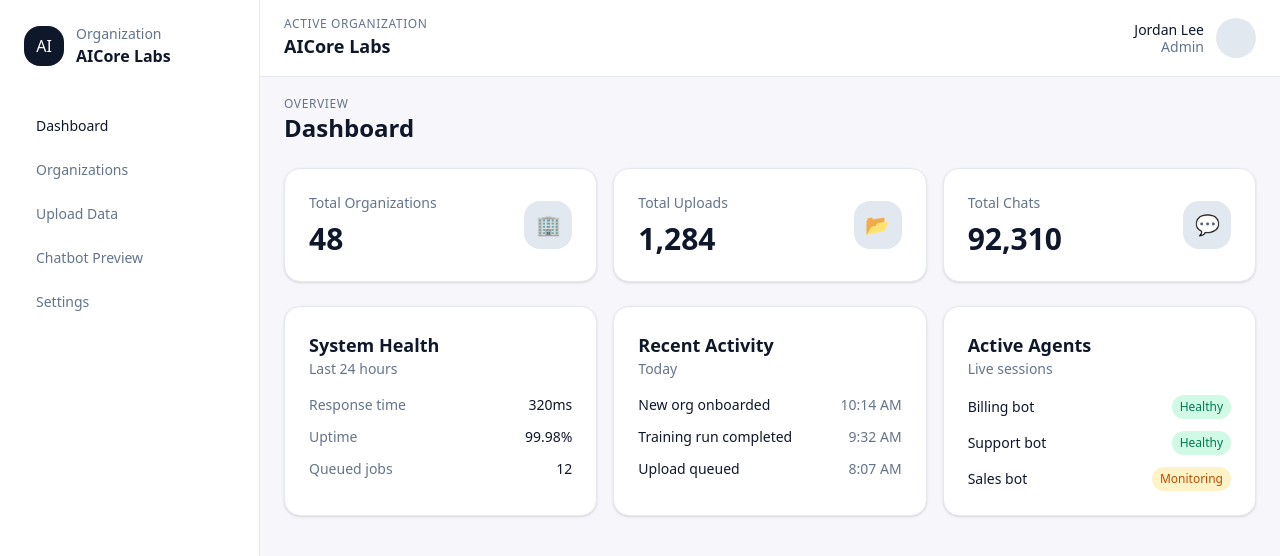
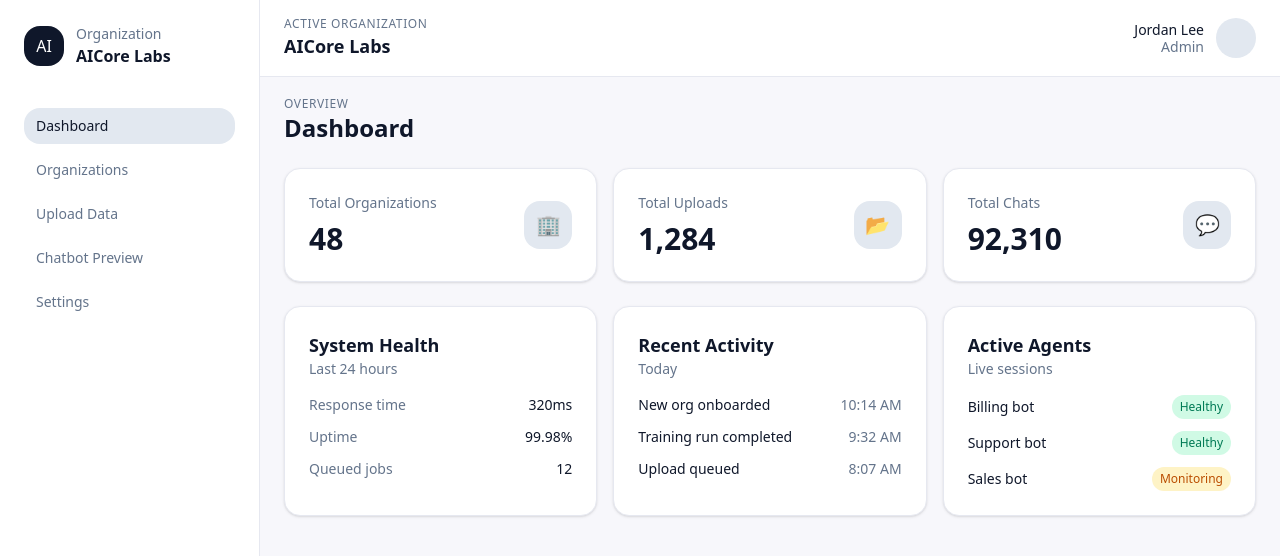
Before and after one commit to tvkiranm/botx, a Next.js app: page / in a window 1280 px wide. Shown: the top 556 px of the page. Built offline with nearby package versions, Linux system fonts and the light colour scheme.

Commit message:
Side bar update

```diff
--- a/app/layout.tsx
+++ b/app/layout.tsx
@@ -1,7 +1,7 @@
 import type { Metadata } from "next";
-import Link from "next/link";
 import { Geist, Geist_Mono } from "next/font/google";
 import "./globals.css";
+import Sidebar from "@/components/sidebar";
 
 const geistSans = Geist({
   variable: "--font-geist-sans",
@@ -29,34 +29,7 @@ export default function RootLayout({
         className={`${geistSans.variable} ${geistMono.variable} antialiased`}
       >
         <div className="min-h-screen bg-[var(--background)]">
-          <aside className="fixed left-0 top-0 hidden h-screen w-[260px] border-r border-[var(--card-border)] bg-[var(--card)] lg:flex lg:flex-col lg:gap-6 lg:px-6 lg:py-6">
-            <div className="flex items-center gap-3">
-              <div className="flex h-10 w-10 items-center justify-center rounded-2xl bg-[var(--primary)] text-[var(--primary-foreground)]">
-                AI
-              </div>
-              <div className="leading-tight">
-                <p className="text-sm text-[var(--muted)]">Organization</p>
-                <p className="text-base font-semibold">AICore Labs</p>
-              </div>
-            </div>
-            <nav className="mt-4 flex flex-col gap-2 text-sm">
-              <Link className="rounded-2xl px-3 py-2 font-medium text-[var(--foreground)] hover:bg-[var(--accent)]" href="/">
-                Dashboard
-              </Link>
-              <Link className="rounded-2xl px-3 py-2 font-medium text-[var(--muted)] hover:bg-[var(--accent)]" href="/organizations">
-                Organizations
-              </Link>
-              <Link className="rounded-2xl px-3 py-2 font-medium text-[var(--muted)] hover:bg-[var(--accent)]" href="/upload">
-                Upload Data
-              </Link>
-              <Link className="rounded-2xl px-3 py-2 font-medium text-[var(--muted)] hover:bg-[var(--accent)]" href="/preview">
-                Chatbot Preview
-              </Link>
-              <Link className="rounded-2xl px-3 py-2 font-medium text-[var(--muted)] hover:bg-[var(--accent)]" href="/settings">
-                Settings
-              </Link>
-            </nav>
-          </aside>
+          <Sidebar />
 
           <div className="flex min-h-screen flex-col lg:pl-[260px]">
             <header className="fixed left-0 right-0 top-0 z-10 flex items-center justify-between border-b border-[var(--card-border)] bg-[var(--card)] px-6 py-4 lg:left-[260px]">
--- a/app/organizations/page.tsx
+++ b/app/organizations/page.tsx
@@ -143,6 +143,7 @@ export default function OrganizationsPage() {
       setOrganizations((prev) => [newOrg, ...prev]);
       setGeneratedKey(newOrg.apiKey);
       setOrgName("");
+      setIsModalOpen(false);
     } catch (err) {
       setError(err instanceof Error ? err.message : "Something went wrong.");
     } finally {
--- /dev/null
+++ b/components/sidebar.tsx
@@ -0,0 +1,52 @@
+"use client";
+
+import Link from "next/link";
+import { usePathname } from "next/navigation";
+
+const navItems = [
+  { href: "/", label: "Dashboard" },
+  { href: "/organizations", label: "Organizations" },
+  { href: "/upload", label: "Upload Data" },
+  { href: "/preview", label: "Chatbot Preview" },
+  { href: "/settings", label: "Settings" },
+];
+
+function isActive(pathname: string, href: string) {
+  if (href === "/") return pathname === "/";
+  return pathname === href || pathname.startsWith(`${href}/`);
+}
+
+export default function Sidebar() {
+  const pathname = usePathname();
+
+  return (
+    <aside className="fixed left-0 top-0 hidden h-screen w-[260px] border-r border-[var(--card-border)] bg-[var(--card)] lg:flex lg:flex-col lg:gap-6 lg:px-6 lg:py-6">
+      <div className="flex items-center gap-3">
+        <div className="flex h-10 w-10 items-center justify-center rounded-2xl bg-[var(--primary)] text-[var(--primary-foreground)]">
+          AI
+        </div>
+        <div className="leading-tight">
+          <p className="text-sm text-[var(--muted)]">Organization</p>
+          <p className="text-base font-semibold">AICore Labs</p>
+        </div>
+      </div>
+      <nav className="mt-4 flex flex-col gap-2 text-sm">
+        {navItems.map((item) => {
+          const active = isActive(pathname, item.href);
+          return (
+            <Link
+              key={item.href}
+              href={item.href}
+              aria-current={active ? "page" : undefined}
+              className={`rounded-2xl px-3 py-2 font-medium hover:bg-[var(--accent)] ${
+                active ? "text-[var(--foreground)] bg-[var(--accent)]" : "text-[var(--muted)]"
+              }`}
+            >
+              {item.label}
+            </Link>
+          );
+        })}
+      </nav>
+    </aside>
+  );
+}
```
